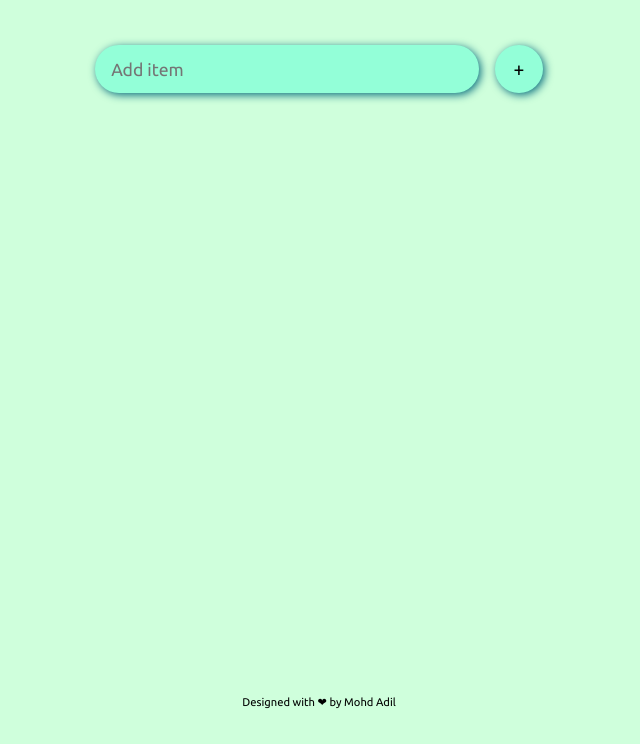
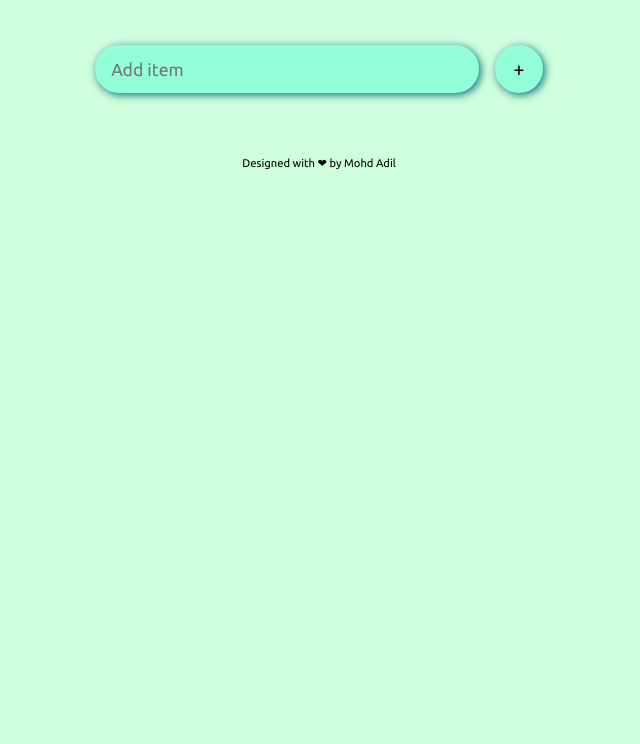
Before and after one commit to Mohd-Adil-JMI/To-Do-Web-App, a plain HTML site: page index.html in a window 1280 px wide. Shown: the part 56-800 px from the top of the page, without its empty margins (321-961 px from the left). Drawn offline with Linux system fonts and the light colour scheme; a web font is replaced by a local one.

Commit message:
Update test.css

```diff
--- a/test.css
+++ b/test.css
@@ -10,7 +10,6 @@ body{
 }
 .container{
     width: 100vw;
-    min-height:94vh;
     margin: auto;
     display: flex;
     flex-direction: column;
```
